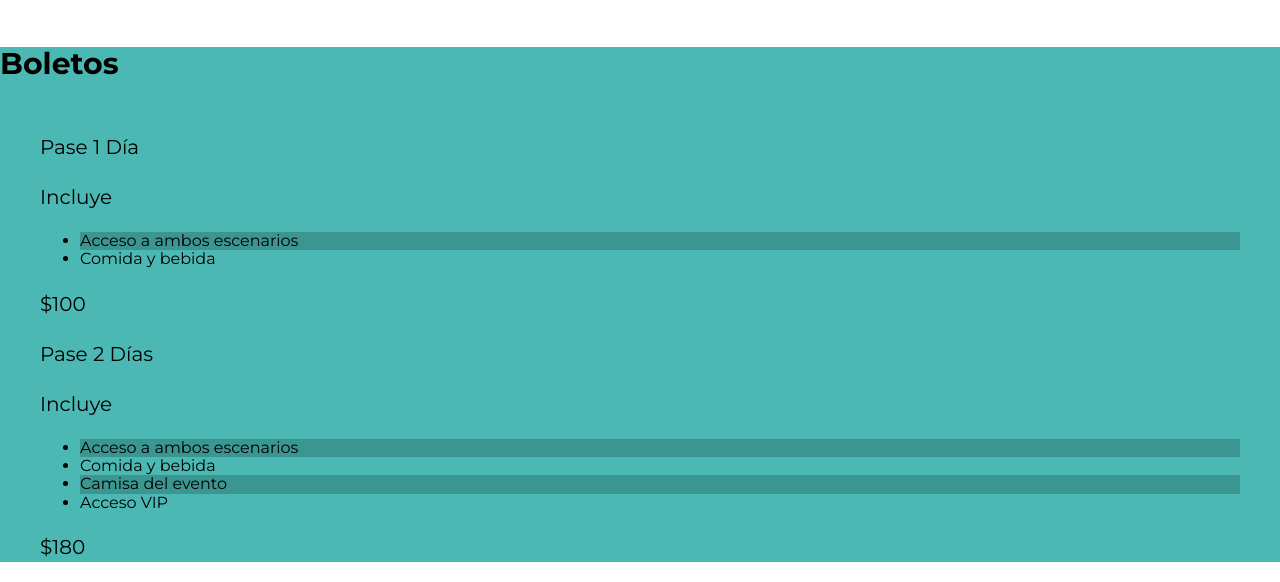
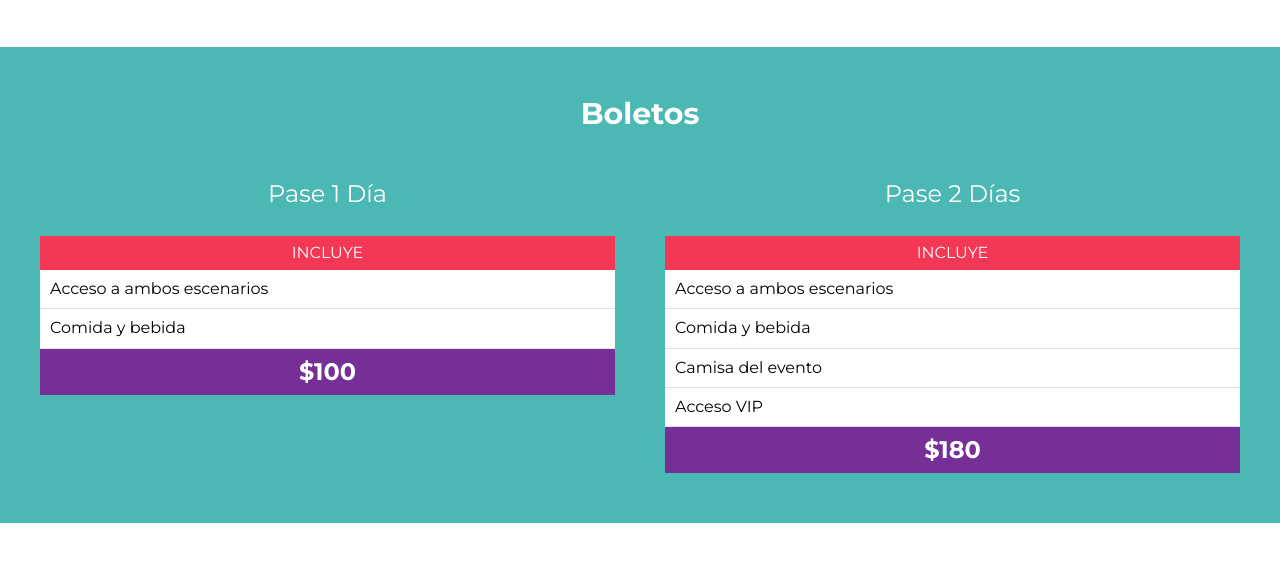
Before and after one commit to niremu/FestivalMusica, a website: page index.html in a window 1280 px wide. Shown: the part 4031-4613 px from the top of the page. After the commit the page ends 4554 px from the top, so only its background shows below. Drawn offline with Linux system fonts and the light colour scheme; files whose address does not match are found by name.

Commit message:
Finalizamos la sección de boletos

```diff
--- a/index.html
+++ b/index.html
@@ -186,13 +186,14 @@
 
     <script src="build/js/app.js"></script>
 
+
     <section class="boletos bg-verde">
         <h3>Boletos</h3>
 
         <div class="contenedor contenedor-boletos">
 
             <div class="basico pase">
-                <p>Pase 1 Día</p>
+                <p class="nombre-pase">Pase 1 Día</p>
                 <header class="pase-header">
                     <p>Incluye</p>
                 </header>
@@ -208,7 +209,7 @@
             </div>
 
             <div class="premium pase">
-                <p>Pase 2 Días</p>
+                <p class="nombre-pase">Pase 2 Días</p>
                 <header class="pase-header">
                     <p>Incluye</p>
                 </header>
--- /dev/null
+++ b/src/scss/layout/_boletos.scss
@@ -0,0 +1,64 @@
+@use '../base/variables' as v;
+@use '../base/mixins' as m;
+
+.boletos {
+    padding: 5rem 0;
+
+    h3 {
+        color: v.$blanco;
+        text-align: center;
+        margin-bottom: 2rem;
+    }
+}
+
+.contenedor-boletos {
+    @include m.tablet {
+        @include m.grid(2,5rem);
+    }
+}
+
+.pase{
+    color: black;
+
+    .nombre-pase{
+        text-align: center;
+        font-size: 2.4rem;
+        color: v.$blanco;
+    }
+    &-header,
+    &-footer {
+        padding: .5rem;
+        p {
+            text-align: center;
+            color: v.$blanco;
+            margin: 0;
+        }
+    }
+
+    &-header{
+        background-color: v.$rosa;
+        p {
+            text-transform: uppercase;
+            font-size: 1.6rem;
+        }
+    }
+    &-body{
+        background-color: v.$blanco;
+        ul {
+            @include m.resetear-lista;
+            li,
+            :nth-child(odd) {
+                background-color: v.$blanco;
+                padding: 1rem;
+                border-bottom: 1px solid #e1e1e1;
+            }
+        }
+    }
+    &-footer{
+        background-color: v.$morado;
+        p {
+            font-size: 2.4rem;
+            font-weight: 700;
+        }
+    }
+}
--- a/src/scss/layout/index.scss
+++ b/src/scss/layout/index.scss
@@ -3,3 +3,4 @@
 @forward 'festival';
 @forward 'lineup';
 @forward 'galeria';
+@forward 'boletos';
```
Also changed, not shown: build/css/app.css, build/css/layout/index.css.
